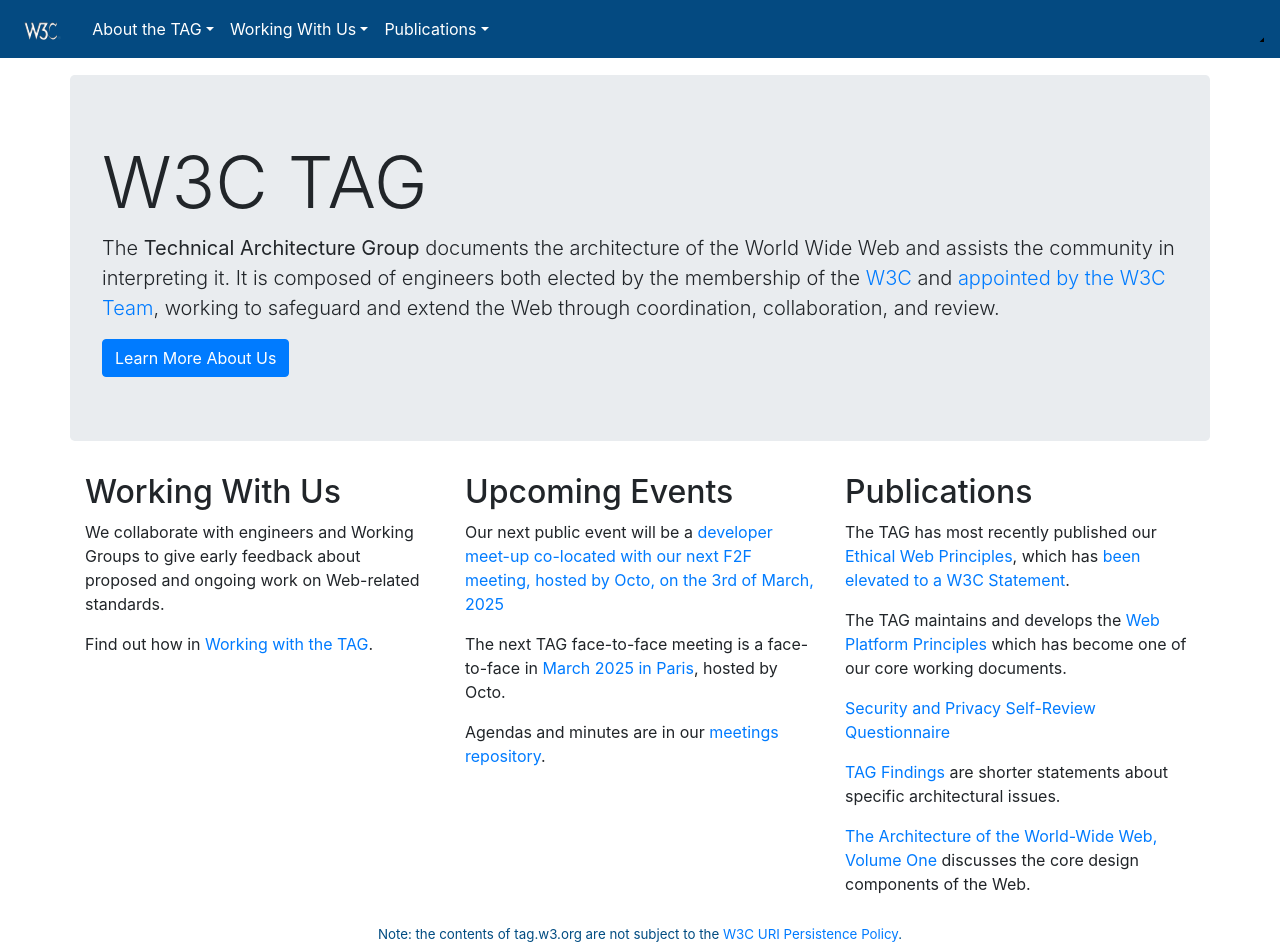
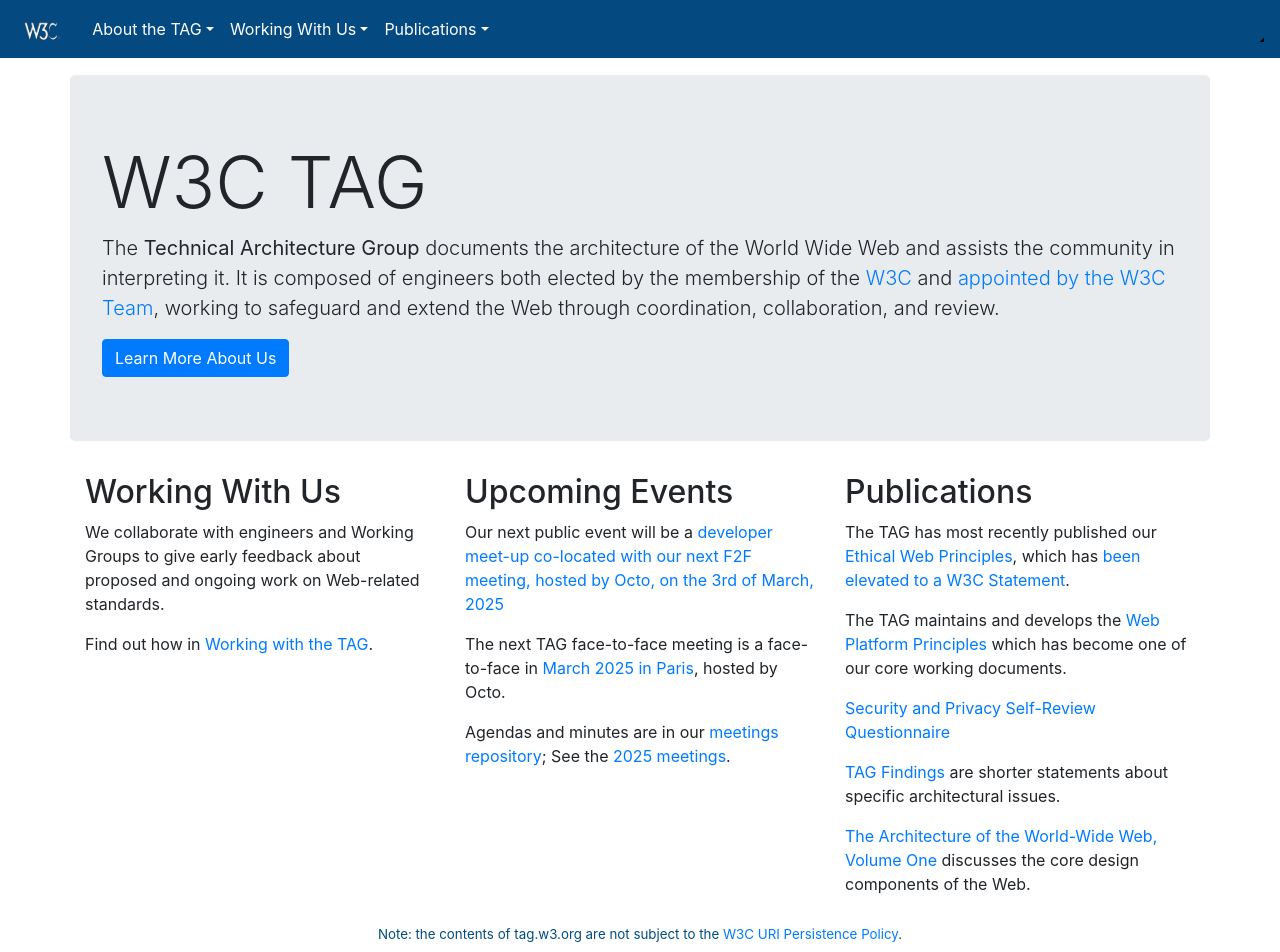
Before and after one commit to w3ctag/tag.w3.org, a Jekyll site: the page built from index.md, in a window 1280 px wide and 952 px high. Built offline with Jekyll 4.4.1, drawn with Linux system fonts in a browser that asks for light colours; nearby versions of some CDN libraries; library files that are not in the unit come from our copies.

Commit message:
link broken by e20d4375464737c66ae2a769599c30f0b65b7352, added a link to repo + 2025 entries

```diff
--- a/index.md
+++ b/index.md
@@ -21,7 +21,7 @@
 
 <p>The next TAG face-to-face meeting is a face-to-face in <a href="https://github.com/w3ctag/meetings/tree/gh-pages/2025/03-Paris">March 2025 in Paris</a>, hosted by Octo.</p>
 
-<p>Agendas and minutes are in our <a href="[https://github.com/w3ctag/meetings](https://github.com/w3ctag/meetings/tree/gh-pages/2025">meetings repository</a>.</p>
+<p>Agendas and minutes are in our <a href="https://github.com/w3ctag/meetings">meetings repository</a>; See the <a href="https://github.com/w3ctag/meetings/tree/gh-pages/2025">2025 meetings</a>.</p>
 
 </div>
 <div class="col-sm-4">
```
